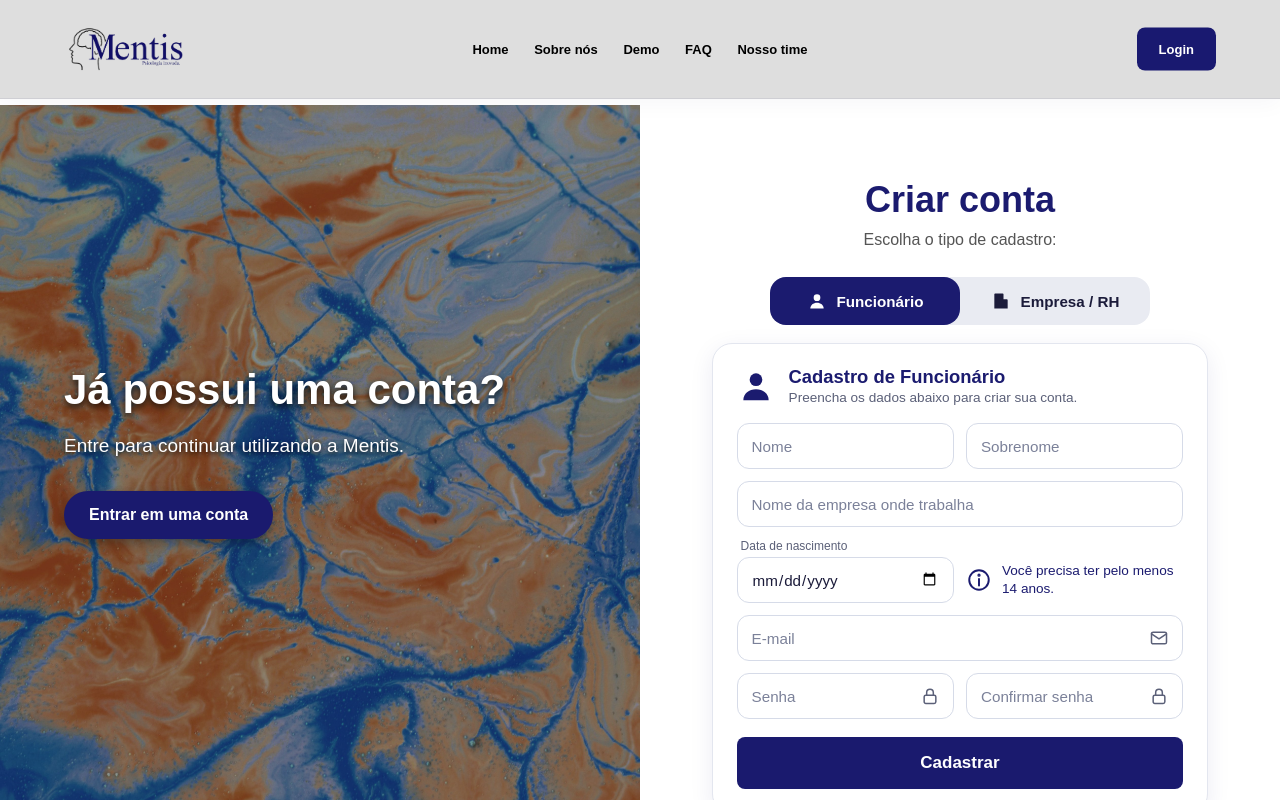
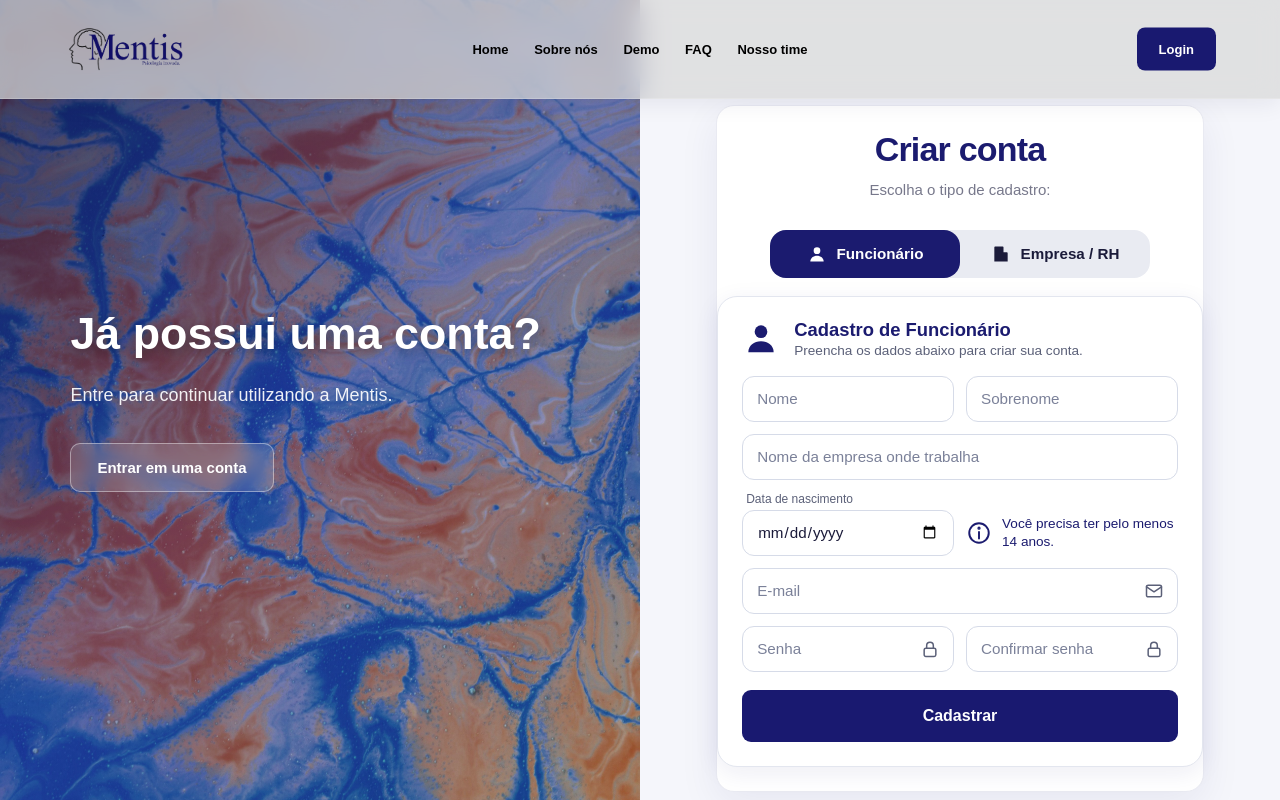
Before and after one commit to Guizindograu12/Mentis, a Flask app: page /login in a window 1280 px wide. Run offline with Flask 3, Linux system fonts and the light colour scheme; parts of the project's set-up code (start-up, migrations or seed data) failed here and were passed over.

Commit message:
Mudança tela de login e header

```diff
--- a/static/css/header.css
+++ b/static/css/header.css
@@ -1404,3 +1404,28 @@ html[data-contraste="alto"] .conta-links > a {
     background: #ffd600 !important;
     color: #000000 !important;
 }
+
+/* =========================================
+   HEADER TRANSLÚCIDO SOBRE A PÁGINA INICIAL
+========================================= */
+
+body:has(.hero) .header {
+    background: rgba(217, 217, 217, 0.72);
+    backdrop-filter: blur(14px);
+    -webkit-backdrop-filter: blur(14px);
+    border-bottom: 1px solid rgba(255, 255, 255, 0.18);
+    box-shadow: 0 4px 22px rgba(20, 20, 70, 0.08);
+}
+
+/* Tema escuro */
+html[data-tema="escuro"] body:has(.hero) .header {
+    background: rgba(20, 20, 36, 0.78);
+}
+
+/* Alto contraste sempre prevalece */
+html[data-contraste="alto"] body:has(.hero) .header {
+    background: #000000;
+    backdrop-filter: none;
+    -webkit-backdrop-filter: none;
+    border-bottom: 2px solid #ffd600;
+}
--- a/static/css/login.css
+++ b/static/css/login.css
@@ -6,24 +7,33 @@
 
 body {
     font-family: Arial, Helvetica, sans-serif;
-    background: white;
+    background: #f5f6fb;
     min-height: 100vh;
     overflow-x: hidden;
+    padding-top: 0;
 }
 
-/* CONTAINER PRINCIPAL */
+/* ========================================
+   CONTAINER PRINCIPAL
+======================================== */
+
 .container {
     width: 100%;
-    min-height: calc(100vh - 95px);
+    min-height: 100vh;
+    height: 100vh;
     display: flex;
     position: relative;
     align-items: stretch;
+    background: #f5f6fb;
 }
 
-/* LADO ESQUERDO */
+/* ========================================
+   LADO ESQUERDO
+======================================== */
+
 .left {
     width: 50%;
-    height: calc(100vh - 95px);
+    height: 100%;
     position: relative;
     overflow: hidden;
     background-image: url("../imagens/cerebro.png");
@@ -36,11 +46,15 @@ body {
     content: "";
     position: absolute;
     inset: 0;
-    background: rgba(0, 0, 0, 0.42);
+    background: linear-gradient(
+        135deg,
+        rgba(12, 12, 65, 0.78),
+        rgba(25, 25, 112, 0.48),
+        rgba(0, 0, 0, 0.25)
+    );
     z-index: 1;
 }
 
-/* CONTEÚDO ESQUERDO */
 .left-content {
     position: relative;
     z-index: 2;
@@ -50,7 +64,7 @@ body {
     flex-direction: column;
     justify-content: center;
     align-items: flex-start;
-    padding: 60px 10%;
+    padding: 60px 11%;
 }
 
 .left-text {
@@ -59,83 +73,100 @@ body {
 
 .left-text h2 {
     color: white;
-    font-size: 42px;
-    line-height: 1.15;
-    margin-bottom: 18px;
-    text-shadow: 0 3px 7px rgba(0, 0, 0, 0.85);
+    font-size: clamp(34px, 3.5vw, 48px);
+    line-height: 1.12;
+    margin-bottom: 22px;
+    font-weight: 700;
+    text-shadow: 0 3px 12px rgba(0, 0, 0, 0.35);
 }
 
 .left-text p {
-    color: white;
-    font-size: 19px;
-    line-height: 1.5;
-    margin-bottom: 30px;
-    text-shadow: 0 2px 5px rgba(0, 0, 0, 0.85);
+    color: rgba(255, 255, 255, 0.92);
+    font-size: 18px;
+    line-height: 1.7;
+    margin-bottom: 32px;
+    max-width: 440px;
 }
 
-/* BOTÃO ENTRAR EM UMA CONTA */
 .account-button {
     display: inline-flex;
     align-items: center;
     justify-content: center;
-    padding: 15px 25px;
-    border: none;
-    border-radius: 30px;
-    background: #1a1a6e;
+    padding: 15px 26px;
+    border: 1px solid rgba(255, 255, 255, 0.4);
+    border-radius: 10px;
+    background: rgba(255, 255, 255, 0.13);
+    backdrop-filter: blur(8px);
     color: white;
-    font-size: 16px;
+    font-size: 15px;
     font-weight: bold;
     cursor: pointer;
     transition: 0.25s;
-    box-shadow: 0 4px 12px rgba(0, 0, 0, 0.35);
 }
 
 .account-button:hover {
-    background: #2d2da0;
+    background: white;
+    color: #191970;
     transform: translateY(-2px);
 }
 
-/* DIVISOR */
+/* ========================================
+   DIVISOR
+======================================== */
+
 .toggle {
     position: absolute;
     z-index: 10;
     left: 50%;
     top: 50%;
     transform: translate(-50%, -50%);
-    width: 50px;
-    height: 50px;
+    width: 48px;
+    height: 48px;
     border-radius: 50%;
     background: white;
-    color: #1a1a6e;
+    color: #191970;
     display: flex;
     align-items: center;
     justify-content: center;
-    font-size: 22px;
+    font-size: 21px;
     font-weight: bold;
-    box-shadow: 0 3px 12px rgba(0, 0, 0, 0.20);
+    box-shadow: 0 4px 18px rgba(0, 0, 0, 0.13);
 }
 
-/* LADO DIREITO */
+/* ========================================
+   LADO DIREITO
+======================================== */
+
 .right {
     width: 50%;
-    min-height: calc(100vh - 95px);
-    background: white;
+    min-height: 100vh;
+    background: #f5f6fb;
     display: flex;
     align-items: center;
     justify-content: center;
-    padding: 50px;
+    padding: 105px 55px 35px;
 }
 
-/* FORMULÁRIO */
+/* ========================================
+   ÁREA DO FORMULÁRIO
+======================================== */
+
 .form-area {
     width: 100%;
-    max-width: 430px;
+    max-width: 440px;
+    padding: 38px;
+    background: #ffffff;
+    border: 1px solid #e9eaf2;
+    border-radius: 18px;
+    box-shadow: 0 12px 40px rgba(25, 25, 112, 0.07);
 }
 
 .form-area h1 {
-    color: #111;
-    font-size: 36px;
+    color: #191970;
+    font-size: 34px;
     margin-bottom: 10px;
+    font-weight: 700;
+    letter-spacing: -0.8px;
 }
 
 .facalog {
@@ -143,11 +174,15 @@ body {
 }
 
 .facalog p {
-    color: #555;
-    font-size: 16px;
+    color: #77788b;
+    font-size: 15px;
+    line-height: 1.5;
 }
 
-/* INPUTS */
+/* ========================================
+   INPUTS
+======================================== */
+
 .input {
     width: 100%;
     margin-bottom: 18px;
@@ -157,56 +192,91 @@ body {
     width: 100%;
     height: 52px;
     padding: 0 16px;
-    border: 1px solid #cccccc;
-    border-radius: 8px;
-    background: white;
-    color: #111;
-    font-size: 16px;
+    border: 1px solid #dfe0eb;
+    border-radius: 9px;
+    background: #fafaff;
+    color: #22223a;
+    font-size: 15px;
     outline: none;
+    transition: 0.2s;
+}
+
+.input input::placeholder {
+    color: #999aab;
 }
 
 .input input:focus {
-    border-color: #1a1a6e;
-    box-shadow: 0 0 0 3px rgba(26, 26, 110, 0.10);
+    border-color: #5555a8;
+    background: white;
+    box-shadow: 0 0 0 4px rgba(25, 25, 112, 0.08);
 }
 
-/* ESQUECI MINHA SENHA */
+/* ========================================
+   ESQUECI MINHA SENHA
+======================================== */
+
 .esqueci {
     display: block;
     width: 100%;
     text-align: right;
-    margin-top: -8px;
-    margin-bottom: 20px;
-    color: #1a1a6e;
+    margin-top: -5px;
+    margin-bottom: 22px;
+    color: #35358c;
     text-decoration: none;
-    font-size: 14px;
-    font-weight: bold;
+    font-size: 13px;
+    font-weight: 600;
 }
 
 .esqueci:hover {
     text-decoration: underline;
-    color: #2d2da0;
 }
 
-/* BOTÃO DO FORMULÁRIO */
+/* ========================================
+   BOTÕES
+======================================== */
+
 .entrar {
     width: 100%;
-    height: 52px;
+    min-height: 52px;
     border: none;
-    border-radius: 8px;
-    background: #1a1a6e;
+    border-radius: 9px;
+    background: #191970;
     color: white;
-    font-size: 17px;
+    font-size: 16px;
     font-weight: bold;
+    cursor: pointer;
+    transition: 0.25s;
+}
+
+.entrar:hover {
+    background: #30309a;
+    transform: translateY(-1px);
+    box-shadow: 0 5px 14px rgba(25, 25, 112, 0.18);
+}
+
+.voltar-login {
+    width: 100%;
+    margin-top: 12px;
+    padding: 13px;
+    border: 1px solid #dadaeb;
+    border-radius: 9px;
+    background: white;
+    color: #191970;
+    font-size: 14px;
+    font-weight: 600;
     cursor: pointer;
     transition: 0.2s;
 }
 
-.entrar:hover {
-    background: #2d2da0;
+.voltar-login:hover {
+    background: #f1f1fb;
+    border-color: #191970;
 }
 
-/* ÍCONES */
+/* ========================================
+   ÍCONES SOCIAIS
+======================================== */
+
 .social {
     display: flex;
     justify-content: center;
@@ -284,96 +393,142 @@ body {
     }
 }
 
+/* ========================================
+   RESPONSIVIDADE - CELULAR
+======================================== */
+
 @media (max-width: 600px) {
-    .menu a {
-        font-size: 14px;
+
+    .container {
+        min-height: 100vh;
+    }
+
+    .left {
+        min-height: 290px;
+    }
+
+    .left-content {
+        min-height: 290px;
+        padding: 95px 25px 35px;
     }
 
     .left-text h2 {
-        font-size: 30px;
+        font-size: 29px;
     }
 
     .left-text p {
-        font-size: 16px;
+        font-size: 15px;
+        margin-bottom: 22px;
+    }
+
+    .right {
+        padding: 76px 18px 30px;
+        min-height: 500px;
+    }
+
+    .form-area {
+        padding: 28px 22px;
+        border-radius: 14px;
+    }
+
+    .form-area h1 {
+        font-size: 29px;
     }
 }
 
-/* CORREÇÃO DA ALTURA DA TELA DE LOGIN */
+/* ========================================
+   TRANSIÇÃO ENTRE LOGIN, CADASTRO E RECUPERAÇÃO
+======================================== */
 
-body {
-    padding-top: 105px;
+.form-area.animando-saida {
+    animation: sairFormulario 0.25s ease forwards;
+    pointer-events: none;
 }
 
-.container {
-    min-height: calc(100vh - 105px);
-    height: calc(100vh - 105px);
+.form-area.animando-entrada {
+    animation: entrarFormulario 0.4s ease forwards;
 }
 
-.left,
-.right {
-    height: 100%;
-    min-height: 0;
-}
-
-.left-content {
-    height: 100%;
-    min-height: 0;
-}
-
-/* Mantém o layout de celular funcionando */
-@media (max-width: 900px) {
-    .container {
-        height: auto;
-        min-height: calc(100vh - 105px);
+@keyframes sairFormulario {
+    from {
+        opacity: 1;
+        transform: translateY(0);
     }
 
-    .left,
-    .right {
-        height: auto;
-        min-height: 500px;
-    }
-
-    .left-content {
-        height: auto;
-        min-height: 500px;
+    to {
+        opacity: 0;
+        transform: translateY(-12px);
     }
 }
 
+@keyframes entrarFormulario {
+    from {
+        opacity: 0;
+        transform: translateY(14px);
+    }
 
-/* RECUPERAÇÃO DEMONSTRATIVA DE SENHA */
-
-.aviso-demo {
-    margin-top: 8px;
-    color: #777;
-    font-size: 13px;
-    line-height: 1.5;
+    to {
+        opacity: 1;
+        transform: translateY(0);
+    }
 }
 
-.mensagem-sucesso {
-    width: 100%;
-    padding: 12px;
-    margin-bottom: 18px;
-    background: #e6f7e9;
-    border: 1px solid #a8ddb0;
-    border-radius: 8px;
-    color: #176b2c;
-    font-size: 14px;
-    line-height: 1.5;
+/* ========================================
+   ANIMAÇÃO ENTRE FUNCIONÁRIO E EMPRESA/RH
+======================================== */
+
+.cartao-cadastro.animando-tipo {
+    animation: trocarTipoLogin 0.4s ease;
 }
 
-.voltar-login {
-    width: 100%;
-    margin-top: 12px;
-    padding: 12px;
-    border: 1px solid #1a1a6e;
-    border-radius: 8px;
-    background: white;
-    color: #1a1a6e;
-    font-size: 15px;
-    cursor: pointer;
-    transition: 0.2s;
+@keyframes trocarTipoLogin {
+    0% {
+        opacity: 0.5;
+        transform: translateY(8px);
+    }
+
+    100% {
+        opacity: 1;
+        transform: translateY(0);
+    }
 }
 
-.voltar-login:hover {
-    background: #eeeeff;
+/* ========================================
+   HEADER TRANSLÚCIDO NA TELA DE LOGIN
+======================================== */
+
+body:has(.container) .header {
+    background: rgba(217, 217, 217, 0.72);
+    backdrop-filter: blur(14px);
+    -webkit-backdrop-filter: blur(14px);
+    border-bottom: 1px solid rgba(255, 255, 255, 0.18);
+    box-shadow: 0 4px 22px rgba(20, 20, 70, 0.08);
 }
+
+/* MODO ESCURO */
+
+html[data-tema="escuro"] body:has(.container) .header {
+    background: rgba(20, 20, 36, 0.78);
+}
+
+/* ALTO CONTRASTE */
+
+html[data-contraste="alto"] body:has(.container) .header {
+    background: #000000;
+    backdrop-filter: none;
+    -webkit-backdrop-filter: none;
+    border-bottom: 2px solid #ffd600;
+}
+
+/* ========================================
+   ACESSIBILIDADE: REDUZIR ANIMAÇÕES
+======================================== */
+
+@media (prefers-reduced-motion: reduce) {
+
+    .form-area.animando-saida,
+    .form-area.animando-entrada,
+    .cartao-cadastro.animando-tipo {
+        animation: none !important;
+    }
+}
--- a/static/css/style.css
+++ b/static/css/style.css
@@ -148,6 +148,7 @@ main {
     align-items: center;
     min-height: 690px;
     height: min(850px, 100vh);
+    margin-top: 0;
     padding: 150px max(7vw, calc((100vw - var(--largura-conteudo)) / 2));
     overflow: hidden;
     background: #15154d;
--- a/static/js/cadastro.js
+++ b/static/js/cadastro.js
@@ -349,15 +349,24 @@
             }
         };
 
+        var tipoAtual = "funcionario";
+var cartao = areaLogin.querySelector(".cartao-cadastro");
+
 function mostrarTipoLogin(tipo) {
 
     var textos = TEXTOS[tipo];
 
+    if (!textos || tipo === tipoAtual) {
+        return;
+    }
+
+    // Atualiza os textos e o ícone
     titulo.textContent = textos.titulo;
     subtitulo.textContent = textos.subtitulo;
     campoEmail.placeholder = textos.placeholder;
     icone.innerHTML = textos.icone;
 
+    // Atualiza a aba selecionada
     abas.forEach(function (aba) {
 
         var ativa = aba.getAttribute("data-tipo") === tipo;
@@ -365,6 +374,17 @@
         aba.classList.toggle("ativa", ativa);
         aba.setAttribute("aria-selected", ativa ? "true" : "false");
     });
+
+    // Reinicia a animação do cartão
+    if (cartao) {
+        cartao.classList.remove("animando-tipo");
+
+        void cartao.offsetWidth;
+
+        cartao.classList.add("animando-tipo");
+    }
+
+    tipoAtual = tipo;
 }
 
         abas.forEach(function (aba) {
```
Also changed, not shown: other parts of static/css/login.css (+70 -30 lines), static/js/login.js (+49 -9 lines). Lines whose indentation alone changed are shown as unchanged.
